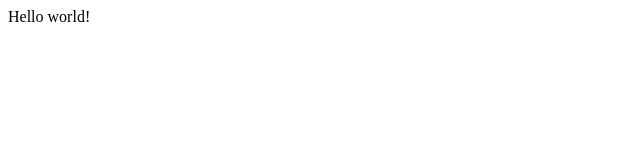
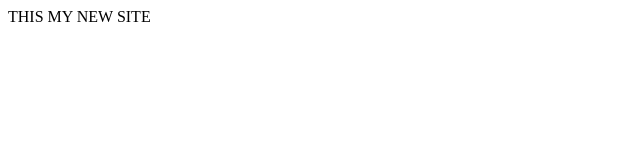
Before and after one commit to shelbytrembly/gatsby-starter-hello-world, a Gatsby site: page / in a window 1280 px wide. Shown: the full height of the page, 0-640 px from the left. Built offline with nearby package versions, Linux system fonts and the light colour scheme; Gatsby itself is replaced by a stand-in of ours.

Commit message:
Update index.js

```diff
--- a/src/pages/index.js
+++ b/src/pages/index.js
@@ -1,5 +1,5 @@
 import * as React from "react"
 
 export default function Home() {
-  return <div>Hello world!</div>
+  return <div>THIS MY NEW SITE</div>
 }
```
